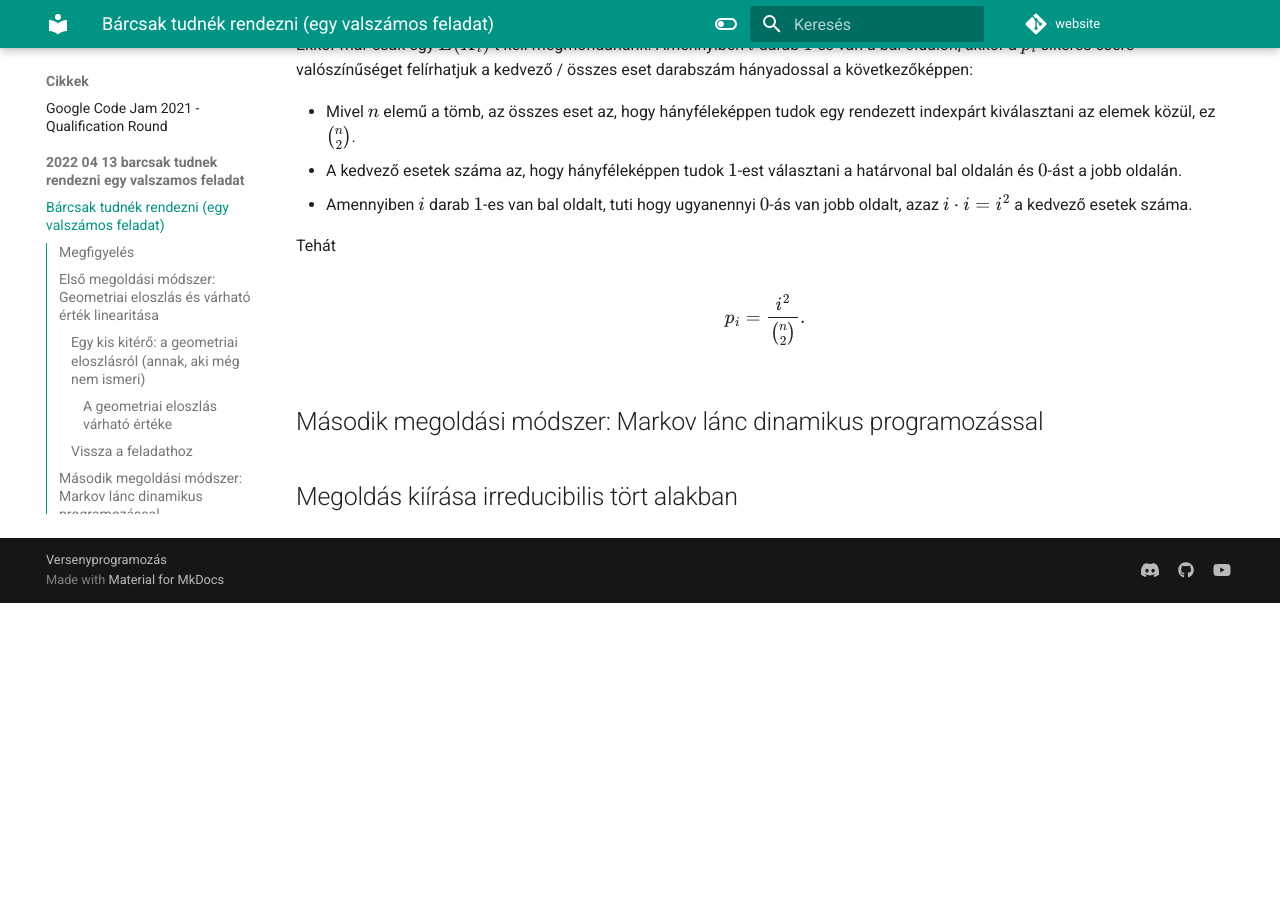
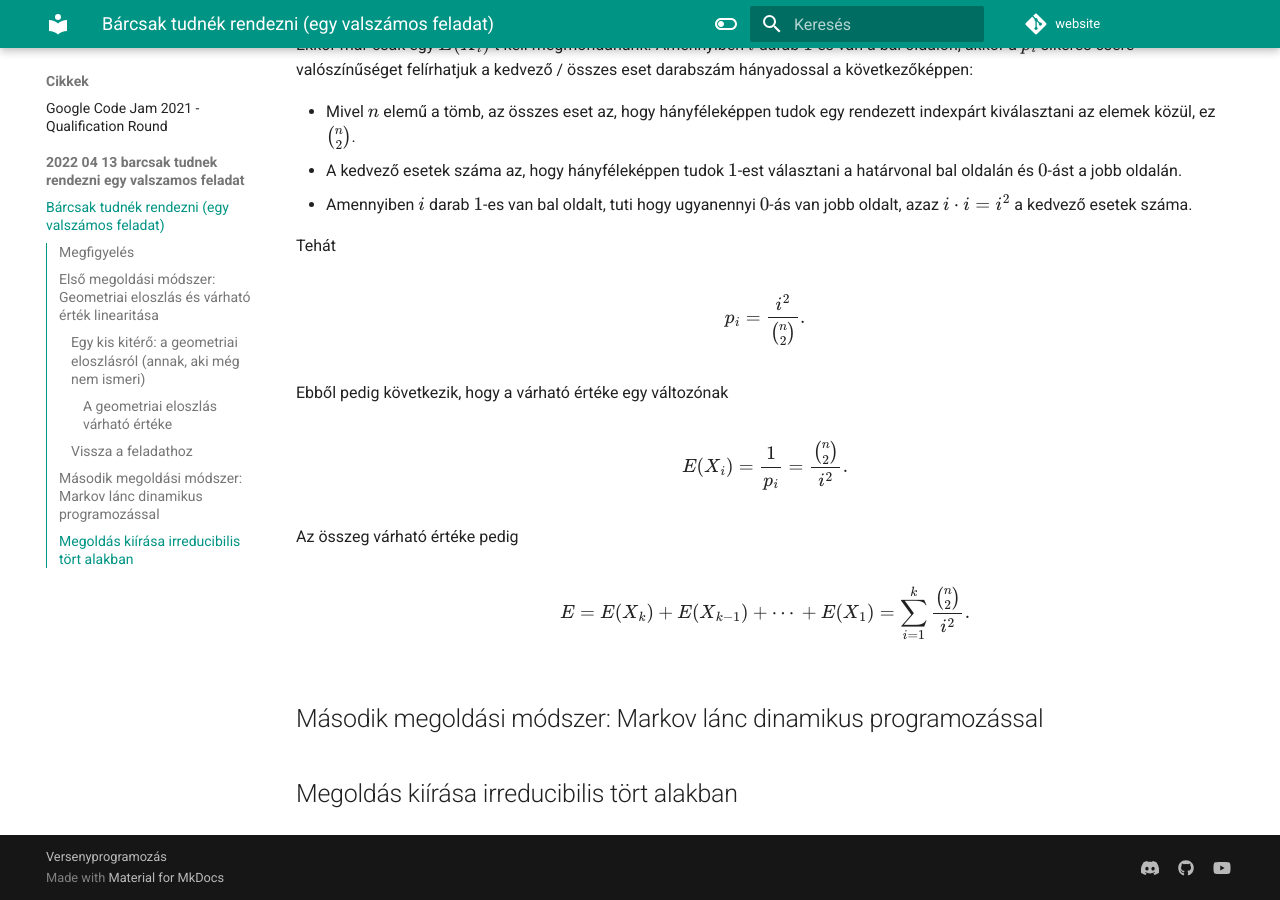
Before and after one commit to nemkin/versenyprogramozas-hu, an MkDocs documentation site: the page built from docs/cikkek/2022_04_13_barcsak_tudnek_rendezni_egy_valszamos_feladat/index.md, in a window 1280 px wide and 900 px high, scrolled down 5501 px. Built offline with MkDocs 1.6.1 and Material for MkDocs 9.7.7, drawn with Linux system fonts in a browser that asks for light colours; comment, search, counter and statistics services are not loaded; before the commit the page ends 6104 px from its top, so only the background shows below that.

Commit message:
Update index.md

```diff
--- a/docs/cikkek/2022_04_13_barcsak_tudnek_rendezni_egy_valszamos_feladat/index.md
+++ b/docs/cikkek/2022_04_13_barcsak_tudnek_rendezni_egy_valszamos_feladat/index.md
@@ -124,6 +124,14 @@ Tehát
 
 $$p_i = \frac{i^2}{\binom{n}{2}}.$$
 
+Ebből pedig következik, hogy a várható értéke egy változónak
+
+$$E(X_i) = \frac{1}{p_i} = \frac{\binom{n}{2}}{i^2}.$$
+
+Az összeg várható értéke pedig
+
+$$E = E(X_k) + E(X_{k-1}) + \cdots{} + E(X_1) = \sum\limits_{i=1}^{k}\frac{\binom{n}{2}}{i^2}.$$
+
 ## Második megoldási módszer: Markov lánc dinamikus programozással
 
 
```
